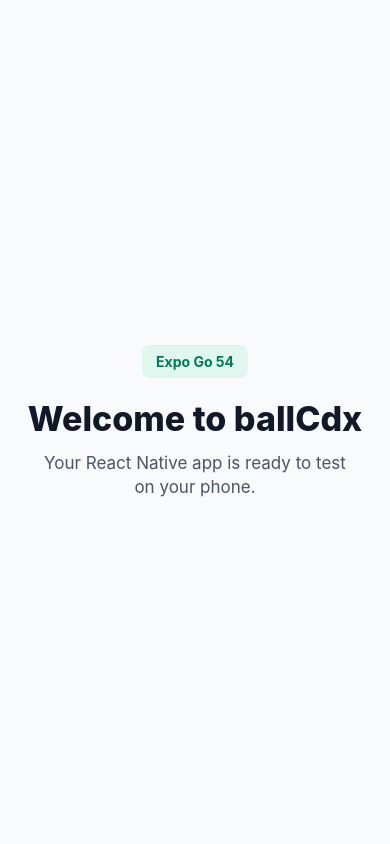
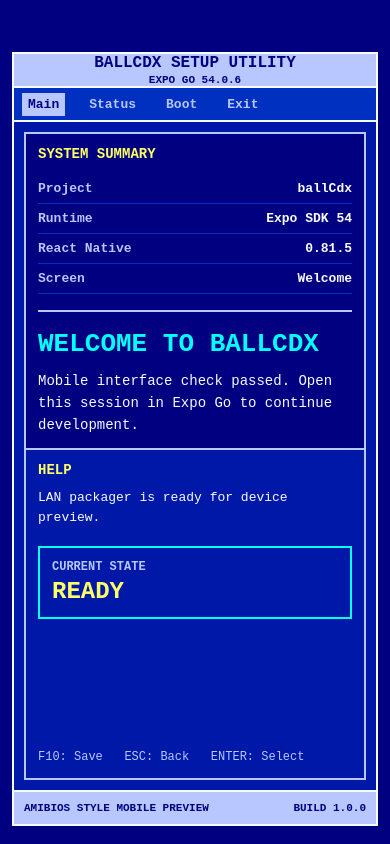
Before and after one commit to shomeuchi/ballCdx, a React Native app: screen / in a window 390 px wide. Built offline with nearby package versions, Linux system fonts and the light colour scheme.

Commit message:
Apply BIOS inspired welcome screen

```diff
--- a/App.js
+++ b/App.js
@@ -1,19 +1,90 @@
 import { StatusBar } from 'expo-status-bar';
 import { StyleSheet, Text, View } from 'react-native';
+
+const theme = {
+  colors: {
+    blue900: '#000080',
+    blue800: '#0018a8',
+    blue700: '#0030c0',
+    cyan: '#00ffff',
+    white: '#f8fbff',
+    gray: '#b8c7ff',
+    yellow: '#ffff66',
+  },
+  font: {
+    family: 'monospace',
+  },
+};
 
 export default function App() {
   return (
     <View style={styles.container}>
-      <View style={styles.badge}>
-        <Text style={styles.badgeText}>Expo Go 54</Text>
+      <View style={styles.screen}>
+        <View style={styles.headerBar}>
+          <Text style={styles.headerTitle}>BALLCDX SETUP UTILITY</Text>
+          <Text style={styles.headerMeta}>EXPO GO 54.0.6</Text>
+        </View>
+
+        <View style={styles.frame}>
+          <View style={styles.menuBar}>
+            <Text style={[styles.menuItem, styles.menuItemActive]}>Main</Text>
+            <Text style={styles.menuItem}>Status</Text>
+            <Text style={styles.menuItem}>Boot</Text>
+            <Text style={styles.menuItem}>Exit</Text>
+          </View>
+
+          <View style={styles.content}>
+            <View style={styles.leftPane}>
+              <Text style={styles.sectionTitle}>SYSTEM SUMMARY</Text>
+
+              <InfoRow label="Project" value="ballCdx" />
+              <InfoRow label="Runtime" value="Expo SDK 54" />
+              <InfoRow label="React Native" value="0.81.5" />
+              <InfoRow label="Screen" value="Welcome" />
+
+              <View style={styles.divider} />
+
+              <Text style={styles.prompt}>Welcome to ballCdx</Text>
+              <Text style={styles.copy}>
+                Mobile interface check passed. Open this session in Expo Go to
+                continue development.
+              </Text>
+            </View>
+
+            <View style={styles.rightPane}>
+              <Text style={styles.helpTitle}>HELP</Text>
+              <Text style={styles.helpText}>
+                LAN packager is ready for device preview.
+              </Text>
+
+              <View style={styles.statusBox}>
+                <Text style={styles.statusLabel}>CURRENT STATE</Text>
+                <Text style={styles.statusValue}>READY</Text>
+              </View>
+
+              <Text style={styles.footerHint}>
+                F10: Save   ESC: Back   ENTER: Select
+              </Text>
+            </View>
+          </View>
+        </View>
+
+        <View style={styles.bottomBar}>
+          <Text style={styles.bottomText}>AMIBIOS STYLE MOBILE PREVIEW</Text>
+          <Text style={styles.bottomText}>BUILD 1.0.0</Text>
+        </View>
       </View>
 
-      <Text style={styles.title}>Welcome to ballCdx</Text>
-      <Text style={styles.subtitle}>
-        Your React Native app is ready to test on your phone.
-      </Text>
+      <StatusBar style="light" />
+    </View>
+  );
+}
 
-      <StatusBar style="dark" />
+function InfoRow({ label, value }) {
+  return (
+    <View style={styles.infoRow}>
+      <Text style={styles.infoLabel}>{label}</Text>
+      <Text style={styles.infoValue}>{value}</Text>
     </View>
   );
 }
@@ -21,35 +92,190 @@ export default function App() {
 const styles = StyleSheet.create({
   container: {
     flex: 1,
+    backgroundColor: theme.colors.blue900,
+  },
+  screen: {
+    flex: 1,
+    backgroundColor: theme.colors.blue900,
+    paddingBottom: 18,
+    paddingHorizontal: 12,
+    paddingTop: 52,
+  },
+  headerBar: {
     alignItems: 'center',
+    backgroundColor: theme.colors.gray,
+    borderColor: theme.colors.white,
+    borderWidth: 2,
     justifyContent: 'center',
-    backgroundColor: '#f8fafc',
-    paddingHorizontal: 24,
+    minHeight: 36,
+    paddingHorizontal: 10,
   },
-  badge: {
-    borderRadius: 8,
-    backgroundColor: '#dff7ec',
-    marginBottom: 20,
-    paddingHorizontal: 14,
-    paddingVertical: 8,
+  headerTitle: {
+    color: theme.colors.blue900,
+    fontFamily: theme.font.family,
+    fontSize: 16,
+    fontWeight: '900',
+    textAlign: 'center',
   },
-  badgeText: {
-    color: '#047857',
+  headerMeta: {
+    color: theme.colors.blue900,
+    fontFamily: theme.font.family,
+    fontSize: 11,
+    fontWeight: '700',
+    marginTop: 2,
+    textAlign: 'center',
+  },
+  frame: {
+    backgroundColor: theme.colors.blue800,
+    borderColor: theme.colors.white,
+    borderTopWidth: 0,
+    borderWidth: 2,
+    flex: 1,
+  },
+  menuBar: {
+    alignItems: 'center',
+    backgroundColor: theme.colors.blue700,
+    borderBottomColor: theme.colors.white,
+    borderBottomWidth: 2,
+    flexDirection: 'row',
+    minHeight: 34,
+    paddingHorizontal: 8,
+  },
+  menuItem: {
+    color: theme.colors.gray,
+    fontFamily: theme.font.family,
+    fontSize: 13,
+    fontWeight: '700',
+    marginRight: 18,
+    paddingHorizontal: 6,
+    paddingVertical: 4,
+  },
+  menuItemActive: {
+    backgroundColor: theme.colors.gray,
+    color: theme.colors.blue900,
+  },
+  content: {
+    flex: 1,
+    padding: 10,
+  },
+  leftPane: {
+    backgroundColor: theme.colors.blue900,
+    borderColor: theme.colors.gray,
+    borderWidth: 2,
+    padding: 12,
+  },
+  rightPane: {
+    backgroundColor: theme.colors.blue800,
+    borderColor: theme.colors.gray,
+    borderTopWidth: 0,
+    borderWidth: 2,
+    flex: 1,
+    padding: 12,
+  },
+  sectionTitle: {
+    color: theme.colors.yellow,
+    fontFamily: theme.font.family,
     fontSize: 14,
+    fontWeight: '900',
+    marginBottom: 12,
+  },
+  infoRow: {
+    alignItems: 'center',
+    borderBottomColor: theme.colors.blue700,
+    borderBottomWidth: 1,
+    flexDirection: 'row',
+    justifyContent: 'space-between',
+    minHeight: 30,
+  },
+  infoLabel: {
+    color: theme.colors.gray,
+    fontFamily: theme.font.family,
+    fontSize: 13,
     fontWeight: '700',
   },
-  title: {
-    color: '#111827',
-    fontSize: 34,
-    fontWeight: '800',
-    marginBottom: 12,
-    textAlign: 'center',
+  infoValue: {
+    color: theme.colors.white,
+    fontFamily: theme.font.family,
+    fontSize: 13,
+    fontWeight: '900',
+    textAlign: 'right',
   },
-  subtitle: {
-    color: '#4b5563',
-    fontSize: 17,
-    lineHeight: 24,
-    maxWidth: 320,
+  divider: {
+    backgroundColor: theme.colors.gray,
+    height: 2,
+    marginBottom: 16,
+    marginTop: 16,
+  },
+  prompt: {
+    color: theme.colors.cyan,
+    fontFamily: theme.font.family,
+    fontSize: 26,
+    fontWeight: '900',
+    lineHeight: 32,
+    textTransform: 'uppercase',
+  },
+  copy: {
+    color: theme.colors.white,
+    fontFamily: theme.font.family,
+    fontSize: 14,
+    lineHeight: 22,
+    marginTop: 10,
+  },
+  helpTitle: {
+    color: theme.colors.yellow,
+    fontFamily: theme.font.family,
+    fontSize: 14,
+    fontWeight: '900',
+    marginBottom: 10,
+  },
+  helpText: {
+    color: theme.colors.white,
+    fontFamily: theme.font.family,
+    fontSize: 13,
+    lineHeight: 20,
+  },
+  statusBox: {
+    borderColor: theme.colors.cyan,
+    borderWidth: 2,
+    marginTop: 18,
+    padding: 12,
+  },
+  statusLabel: {
+    color: theme.colors.gray,
+    fontFamily: theme.font.family,
+    fontSize: 12,
+    fontWeight: '700',
+  },
+  statusValue: {
+    color: theme.colors.yellow,
+    fontFamily: theme.font.family,
+    fontSize: 24,
+    fontWeight: '900',
+    marginTop: 4,
+  },
+  footerHint: {
+    color: theme.colors.gray,
+    fontFamily: theme.font.family,
+    fontSize: 12,
+    lineHeight: 18,
+    marginTop: 'auto',
+  },
+  bottomBar: {
+    alignItems: 'center',
+    backgroundColor: theme.colors.gray,
+    borderColor: theme.colors.white,
+    borderTopWidth: 0,
+    borderWidth: 2,
+    flexDirection: 'row',
+    justifyContent: 'space-between',
+    minHeight: 34,
+    paddingHorizontal: 10,
+  },
+  bottomText: {
+    color: theme.colors.blue900,
+    fontFamily: theme.font.family,
+    fontSize: 11,
+    fontWeight: '900',
     textAlign: 'center',
   },
 });
```
